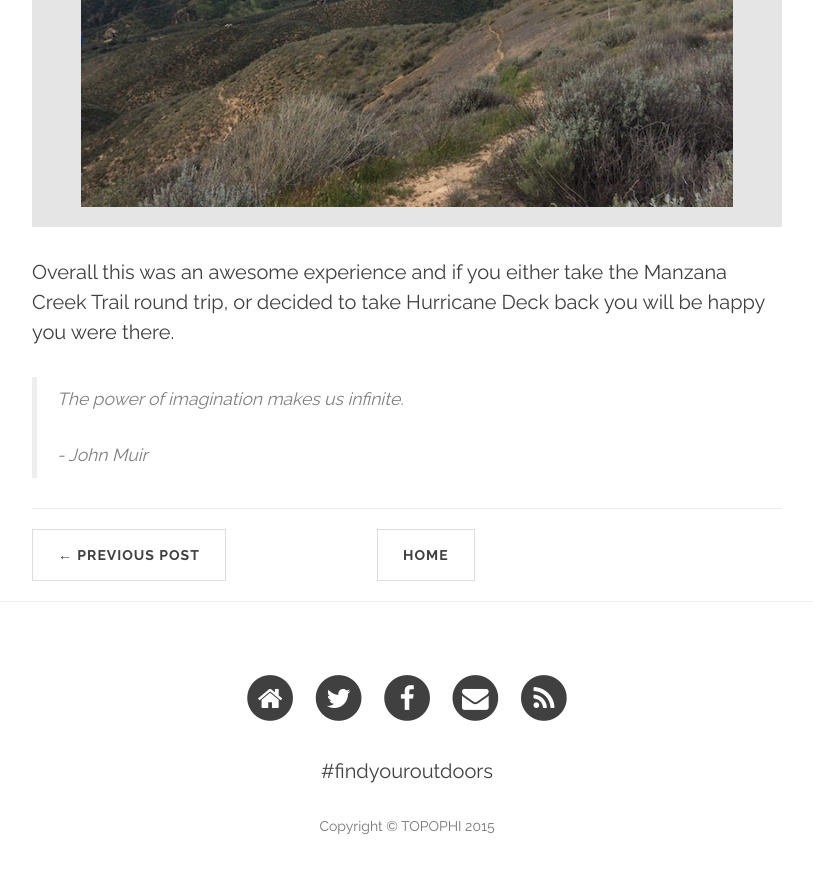
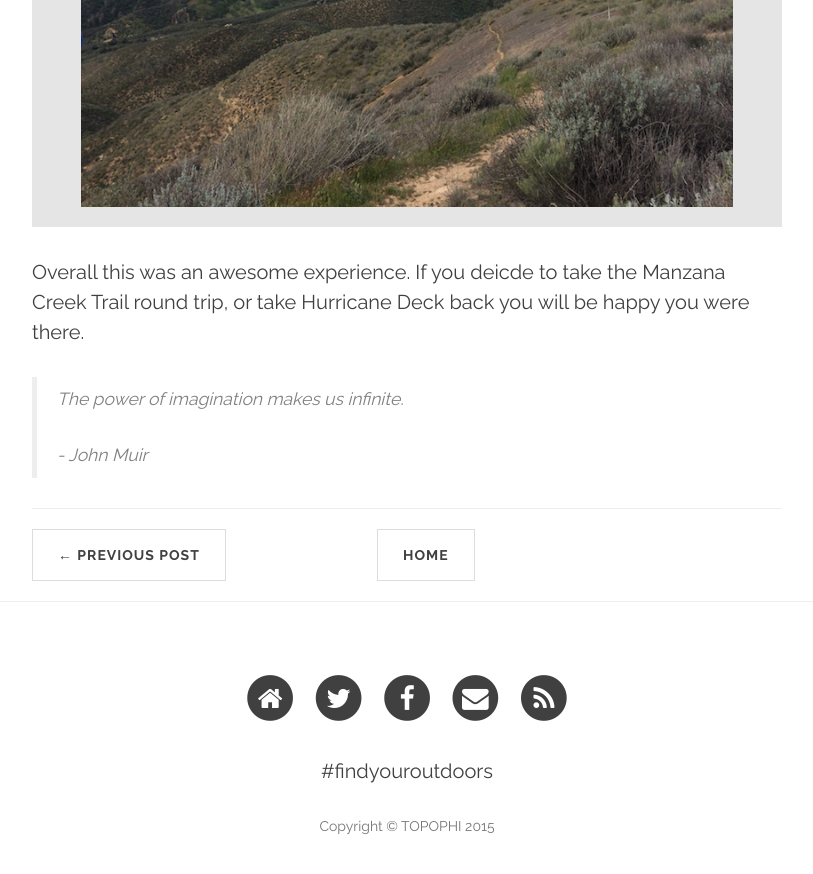
Before and after one commit to Topophi/topophi.github.io, a Jekyll site: the page built from _posts/2015-03-27-manzana-school-house.markdown, in a window 1280 px wide and 900 px high, scrolled down 10426 px. Shown: the top 874 px of the window, without its empty margins (233-1046 px from the left). Built offline with Jekyll 4.4.1, drawn with Linux system fonts in a browser that asks for light colours; nearby versions of some CDN libraries.

Commit message:
more edits

```diff
--- a/_posts/2015-03-27-manzana-school-house.markdown
+++ b/_posts/2015-03-27-manzana-school-house.markdown
@@ -89,7 +89,7 @@ It has become a tradition to go backpacking on my birthday and we decided to tac
   <img src="{{ site.baseurl }}/img/2015-03/IMG_1275.jpg" alt="Hurricane Deck San Rafael Wilderness Los Padres National Forest Santa Barabra Hikes">
 </div>
 
-<p>Overall this was an awesome experience and if you either take the Manzana Creek Trail round trip, or decided to take Hurricane Deck back you will be happy you were there.
+<p>Overall this was an awesome experience.  If you deicde to take the Manzana Creek Trail round trip, or take Hurricane Deck back you will be happy you were there.
 
 <blockquote>The power of imagination makes us infinite.
   <p>- John Muir</p>
```
